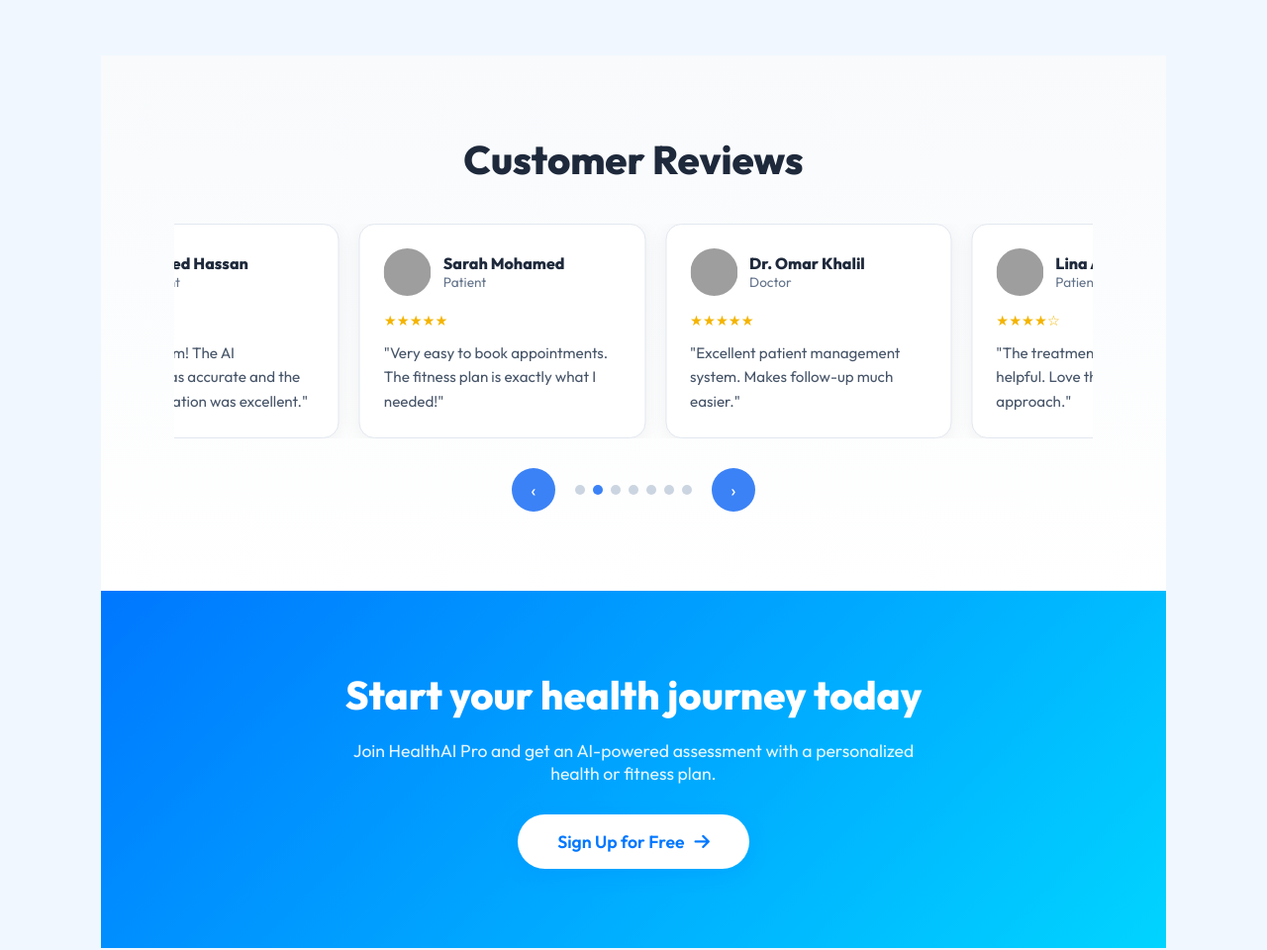
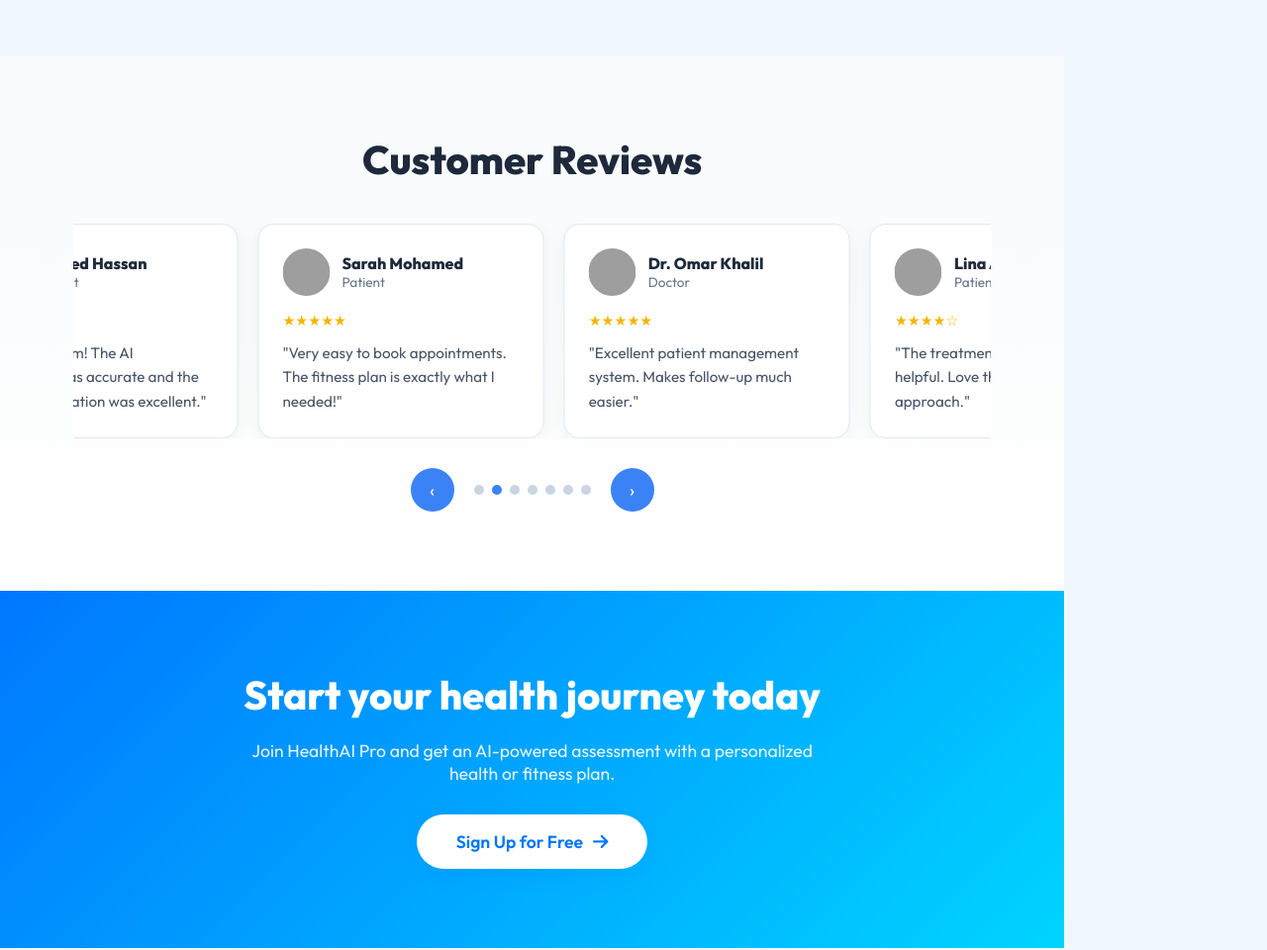
Before and after one commit to omaremad212/healthcare-, a website: page frontend/index.html in a window 1280 px wide. Shown: the part 2540-3500 px from the top of the page at 99% size. Drawn offline with Linux system fonts and the light colour scheme; grey boxes are pictures that could not be loaded.

Commit message:
Fix Customer Reviews and CTA sections full-width breakout styling

```diff
--- a/frontend/index.html
+++ b/frontend/index.html
@@ -364,12 +364,12 @@
 }
 
 /* Customer Reviews Section */
-.customer-reviews { background: linear-gradient(180deg, #f8fafc 0%, #fff 100%); padding: 80px 0; text-align: center; width: 100%; }
-.customer-reviews-inner { max-width: 1400px; margin: 0 auto; padding: 0 20px; }
+.customer-reviews { background: linear-gradient(180deg, #f8fafc 0%, #fff 100%); padding: 80px 0; text-align: center; width: 100vw; margin-left: calc(-50vw + 50%); }
+.customer-reviews-inner { max-width: 1200px; margin: 0 auto; padding: 0 20px; }
 
 /* CTA Section */
-.cta-full { background: linear-gradient(135deg, var(--primary), var(--secondary)); padding: 80px 0; text-align: center; width: 100%; }
-.cta-inner { max-width: 800px; margin: 0 auto; padding: 0 20px; }
+.cta-full { background: linear-gradient(135deg, var(--primary), var(--secondary)); padding: 80px 0; text-align: center; width: 100vw; margin-left: calc(-50vw + 50%); }
+.cta-inner { max-width: 1200px; margin: 0 auto; padding: 0 20px; }
 .customer-reviews h2 { font-size: 2.5rem; font-weight: 800; color: #1e293b; margin-bottom: 40px; }
 
 .reviews-wrapper { position: relative; overflow: hidden; max-width: 1400px; margin: 0 auto; }
```
